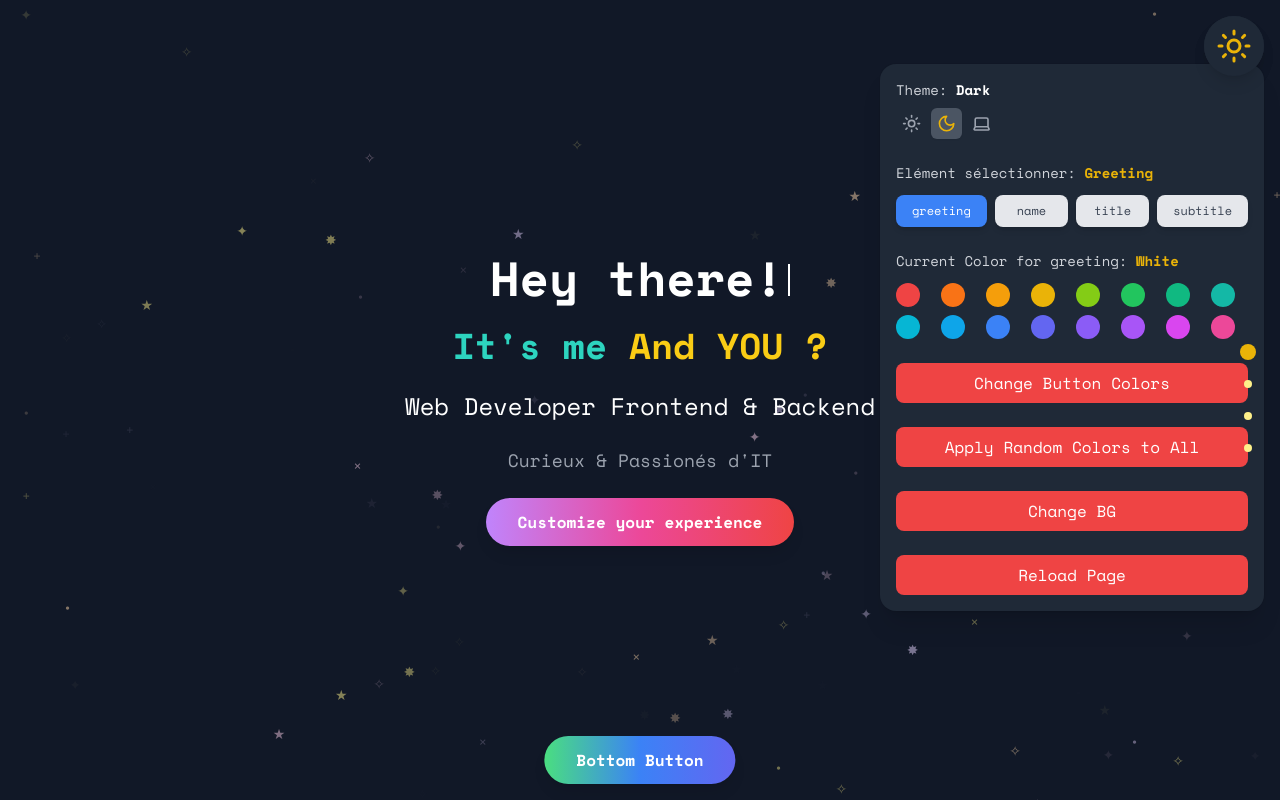
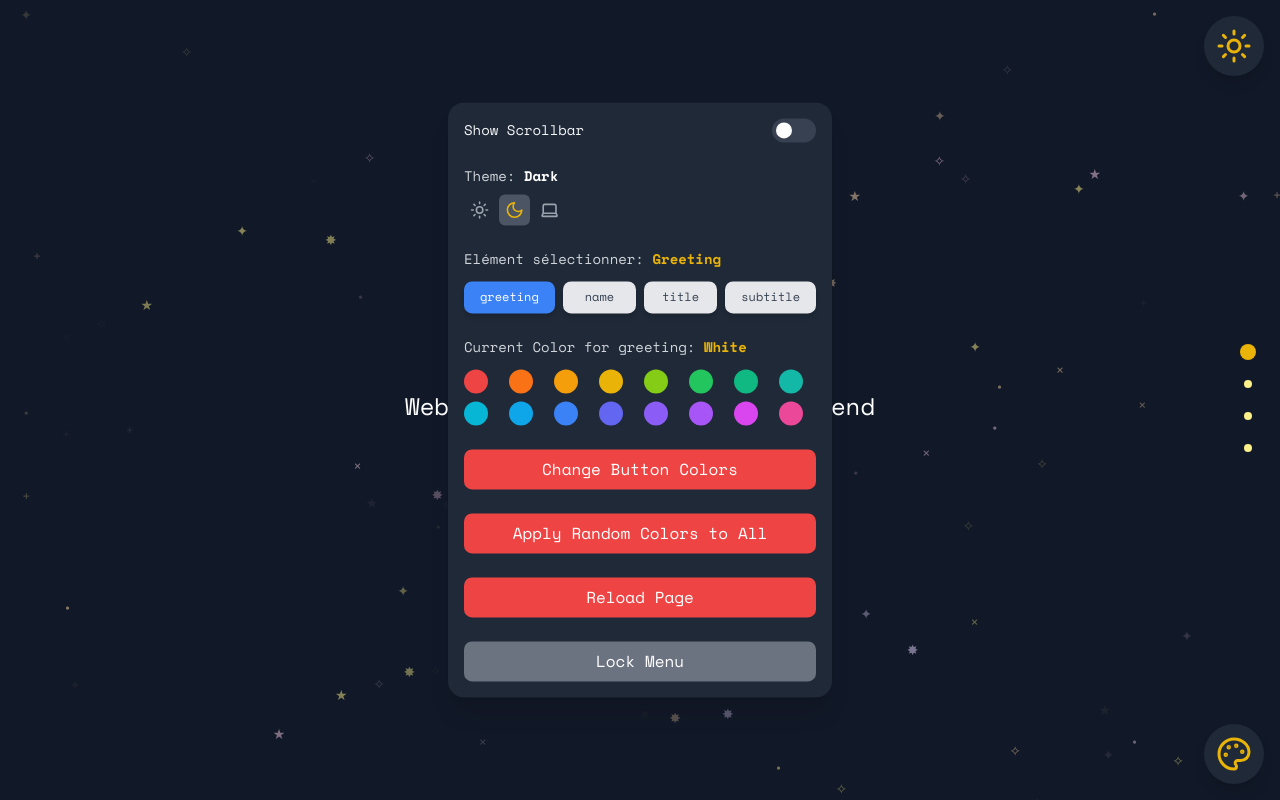
Before and after one commit to Pousset/mathispiette.fr, a Vue app in the folder frontend/: page /1 in a window 1280 px wide. Both pictures are taken after a click on the button "Customize your experience". Built offline with nearby package versions, Linux system fonts and the light colour scheme.

Commit message:
Update Menu
update css
add button lock menu
fix click extérieur
fix buton

```diff
--- a/frontend/src/components/base/SettingsMenu.vue
+++ b/frontend/src/components/base/SettingsMenu.vue
@@ -6,17 +6,6 @@ import ButtonColorPicker from '../settings/ColorPicker.vue'
 import ScrollBarToggle from '../settings/ScrollBarToggle.vue'
 import { isOpen, toggle } from '../../utils/toggle.js'
 import { useTheme } from '@/utils/themeManager.js'
-
-// Fonction pour fermer le popover si on clique en dehors
-const closePopover = event => {
-  if (
-    isOpen.value &&
-    !event.target.closest('.theme-customizer-button') &&
-    !event.target.closest('.theme-customizer-popover')
-  ) {
-    isOpen.value = false
-  }
-}
 
 // Références pour les couleurs sauvegardées
 const savedColor = ref(localStorage.getItem('popoverBgColor') || 'bg-white')
@@ -69,9 +58,68 @@ const handleButtonColorPickerClick = () => {
 // Utilisation du thème
 const { effectiveTheme } = useTheme()
 
+// Variables pour le drag and drop
+const isDragging = ref(false)
+const dragStartX = ref(0)
+const dragStartY = ref(0)
+const popoverX = ref(0)
+const popoverY = ref(0)
+const isLocked = ref(false) // Variable pour suivre l'état de verrouillage
+
+// Fonction pour fermer le popover si on clique en dehors
+const closePopover = event => {
+  if (
+    isOpen.value &&
+    !event.target.closest('.theme-customizer-button') &&
+    !event.target.closest('.theme-customizer-popover')
+  ) {
+    isOpen.value = false
+  }
+}
+
+// Fonction pour démarrer le drag
+const startDrag = event => {
+  if (!isLocked.value) {
+    isDragging.value = true
+    dragStartX.value = event.clientX
+    dragStartY.value = event.clientY
+    const popover = document.querySelector('.theme-customizer-popover')
+    popoverX.value = popover.offsetLeft
+    popoverY.value = popover.offsetTop
+  }
+}
+
+// Fonction pour arrêter le drag
+const stopDrag = () => {
+  isDragging.value = false
+}
+
+// Fonction pour déplacer le popover
+const dragPopover = event => {
+  if (isDragging.value) {
+    const popover = document.querySelector('.theme-customizer-popover')
+    const deltaX = event.clientX - dragStartX.value
+    const deltaY = event.clientY - dragStartY.value
+    popover.style.left = `${popoverX.value + deltaX}px`
+    popover.style.top = `${popoverY.value + deltaY}px`
+  }
+}
+
+// Fonction pour verrouiller/déverrouiller le menu
+const toggleLock = () => {
+  isLocked.value = !isLocked.value
+  if (isLocked.value) {
+    document.removeEventListener('click', closePopover)
+  } else {
+    document.addEventListener('click', closePopover)
+  }
+}
+
 // Ajout des écouteurs d'événements au montage du composant
 onMounted(() => {
   document.addEventListener('click', closePopover)
+  document.addEventListener('mousemove', dragPopover)
+  document.addEventListener('mouseup', stopDrag)
   const popover = document.querySelector('.theme-customizer-popover')
   if (popover) {
     popover.style.transition = 'background-color 0.5s ease'
@@ -82,6 +130,8 @@ onMounted(() => {
 // Suppression des écouteurs d'événements au démontage du composant
 onUnmounted(() => {
   document.removeEventListener('click', closePopover)
+  document.removeEventListener('mousemove', dragPopover)
+  document.removeEventListener('mouseup', stopDrag)
 })
 </script>
 
@@ -89,7 +139,7 @@ onUnmounted(() => {
   <div class="relative">
     <!-- Bouton pour ouvrir le menu de personnalisation -->
     <button
-      class="theme-customizer-button fixed top-4 right-4 z-50 p-3 rounded-full shadow-lg bg-white dark:bg-gray-800 text-primary-500 hover:bg-gray-50 dark:hover:bg-gray-700 transition-all duration-300 focus:outline-none focus:ring-2 focus:ring-primary-500 focus:ring-offset-2 dark:focus:ring-offset-gray-900"
+      class="theme-customizer-button fixed bottom-4 right-4 z-50 p-3 rounded-full shadow-lg bg-white dark:bg-gray-800 text-primary-500 hover:bg-gray-50 dark:hover:bg-gray-700 transition-all duration-300 focus:outline-none focus:ring-2 focus:ring-primary-500 focus:ring-offset-2 dark:focus:ring-offset-gray-900"
       @click.stop="toggle"
       aria-haspopup="true"
       :aria-expanded="isOpen"
@@ -100,22 +150,23 @@ onUnmounted(() => {
     <!-- Popover de personnalisation -->
     <div
       v-if="isOpen"
-      class="theme-customizer-popover fixed top-16 right-4 w-72 md:w-96 rounded-2xl shadow-xl bg-white dark:bg-gray-800 ring-1 ring-black ring-opacity-5 focus:outline-none z-50 overflow-hidden"
+      class="theme-customizer-popover fixed top-1/2 right-1/2 transform translate-x-1/2 -translate-y-1/2 w-72 md:w-96 rounded-2xl shadow-xl bg-white dark:bg-gray-800 ring-1 ring-black ring-opacity-5 focus:outline-none z-50 overflow-hidden"
       role="menu"
       aria-orientation="vertical"
       aria-labelledby="theme-menu"
+      @mousedown="startDrag"
     >
       <div class="p-4 space-y-6" role="none">
-        <!-- <div @click="handleScrollBarToggleClick">
+        <div @click="handleScrollBarToggleClick">
           <ScrollBarToggle />
-        </div> -->
+        </div>
         <div @click="handleThemeSwitcherClick">
           <ThemeSwitcher />
         </div>
         <div @click="handleButtonColorPickerClick">
           <ButtonColorPicker />
         </div>
-        <div>
+        <!-- <div>
           <button
             :class="`${buttonColor.value} w-full py-2 px-4 bg-red-500 text-white rounded-lg hover:bg-red-600 transition-all duration-300`"
             @click="handleButtonClick"
@@ -125,7 +176,7 @@ onUnmounted(() => {
               >Change BG</span
             >
           </button>
-        </div>
+        </div> -->
         <div>
           <button
             class="w-full py-2 px-4 bg-red-500 text-white rounded-lg hover:bg-red-600 transition-all duration-300"
@@ -134,6 +185,14 @@ onUnmounted(() => {
             Reload Page
           </button>
         </div>
+        <div>
+          <button
+            class="w-full py-2 px-4 bg-gray-500 text-white rounded-lg hover:bg-gray-600 transition-all duration-300"
+            @click="toggleLock"
+          >
+            {{ isLocked.value ? 'Unlock Menu' : 'Lock Menu' }}
+          </button>
+        </div>
       </div>
     </div>
   </div>
--- a/frontend/src/components/sections/HomeSection.vue
+++ b/frontend/src/components/sections/HomeSection.vue
@@ -149,12 +149,12 @@ const handleCustomizeClick = () => {
       >
         Left Button
       </button> -->
-      <button
+      <!-- <button
         @click="handleBottomButtonClick"
         class="inline-block px-8 py-3 font-bold text-white rounded-full shadow-lg transition-all duration-300 ease-in-out transform hover:-translate-y-1 bg-gradient-to-r from-green-400 via-blue-500 to-indigo-500 hover:from-green-500 hover:via-blue-600 hover:to-indigo-600"
       >
         Bottom Button
-      </button>
+      </button> -->
     </div>
   </div>
 </template>
--- a/frontend/src/components/settings/ColorPicker.vue
+++ b/frontend/src/components/settings/ColorPicker.vue
@@ -51,7 +51,9 @@ const changeButtonColors = () => {
   const randomIndex = Math.floor(Math.random() * validColors.length)
   const randomColor = validColors[randomIndex]
   document.querySelectorAll('button').forEach(button => {
-    button.style.backgroundColor = colors[randomColor][500]
+    if (!button.closest('.color-picker-panel')) {
+      button.style.backgroundColor = colors[randomColor][500]
+    }
   })
 }
 
@@ -91,7 +93,7 @@ const displayColor = color => color.charAt(0).toUpperCase() + color.slice(1)
     </div>
 
     <!-- Panneau de sélection des couleurs -->
-    <div class="w-full space-y-3">
+    <div class="w-full space-y-3 color-picker-panel">
       <div class="flex items-center">
         <span class="text-sm font-medium text-gray-600 dark:text-gray-300">
           Current Color for {{ selectedElement }}:
```
